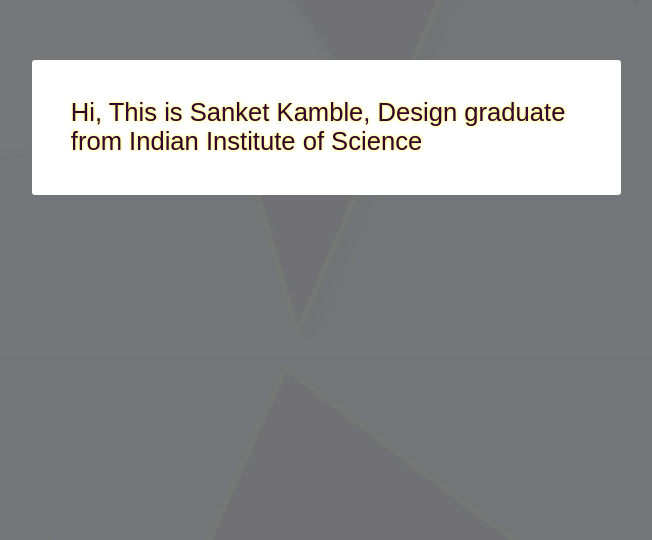
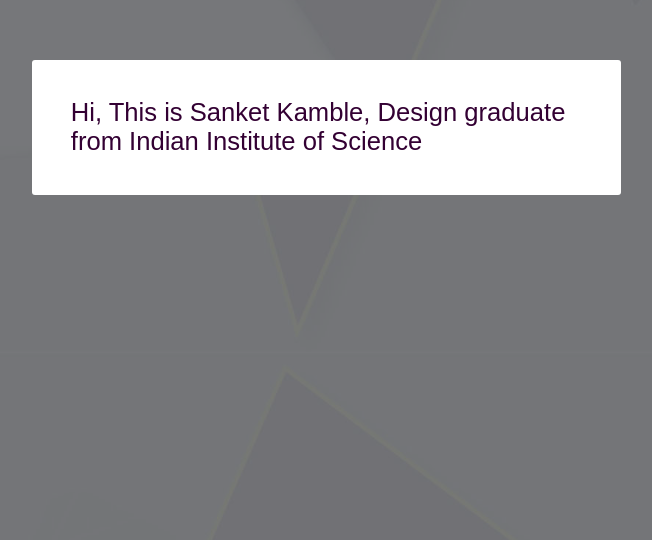
Before and after one commit to sanketkamblein/sanketux, a plain HTML site: page index.html in a window 1280 px wide. Shown: the part 260-800 px from the top of the page, without its empty margins (326-978 px from the left). Drawn offline with nearby package versions, Linux system fonts and the light colour scheme.

Commit message:
shadow...

```diff
--- a/index.html
+++ b/index.html
@@ -394,7 +394,6 @@ ul.social-icons {
     	width: 40vw;
     	text-align:left: ;
     	font-size: 2vw;
-    	text-shadow: 0 0 3px yellow;
     	background-color: white;
     	padding: 3vw;
     	 border-radius: 3px;
```
